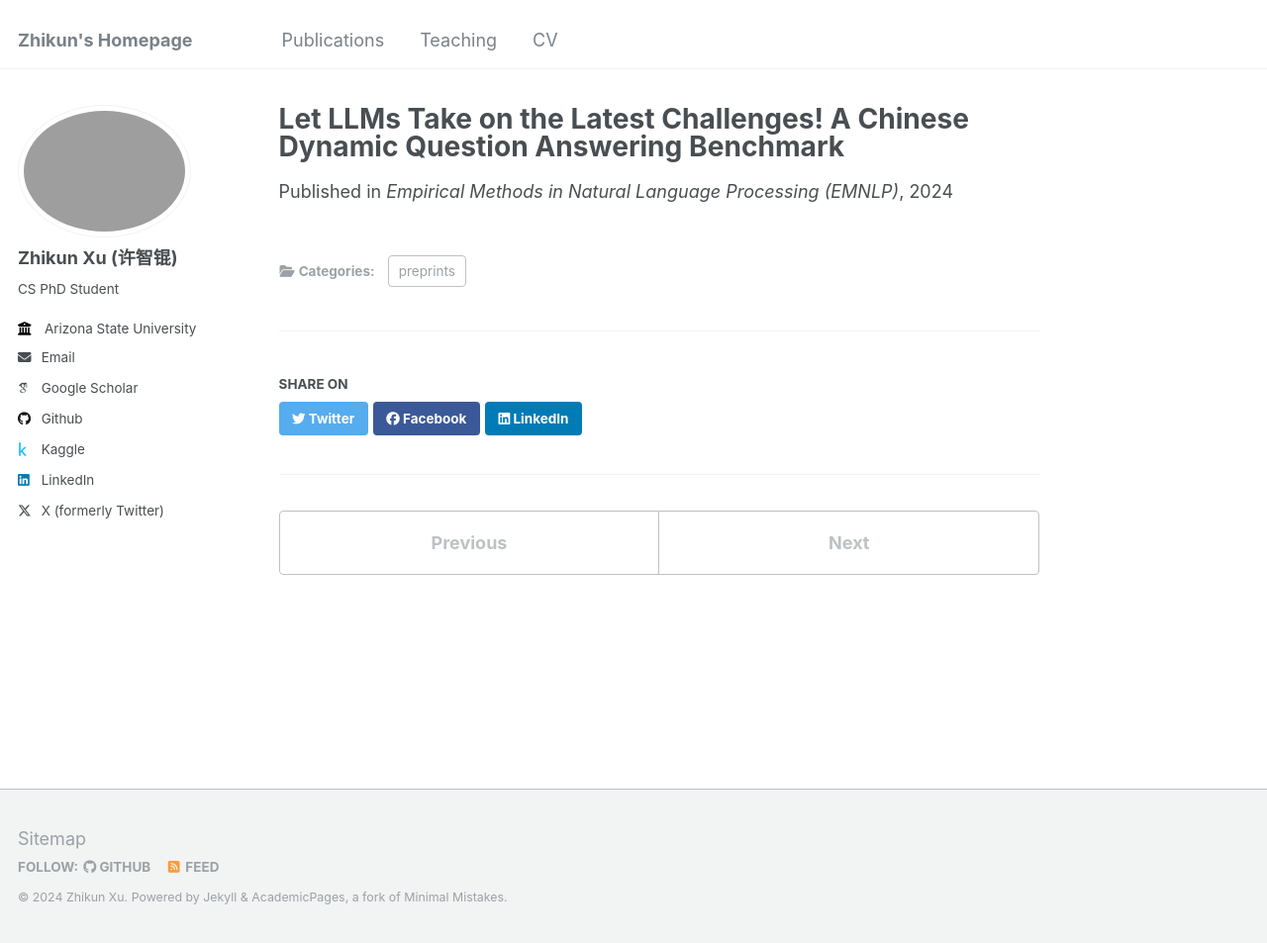
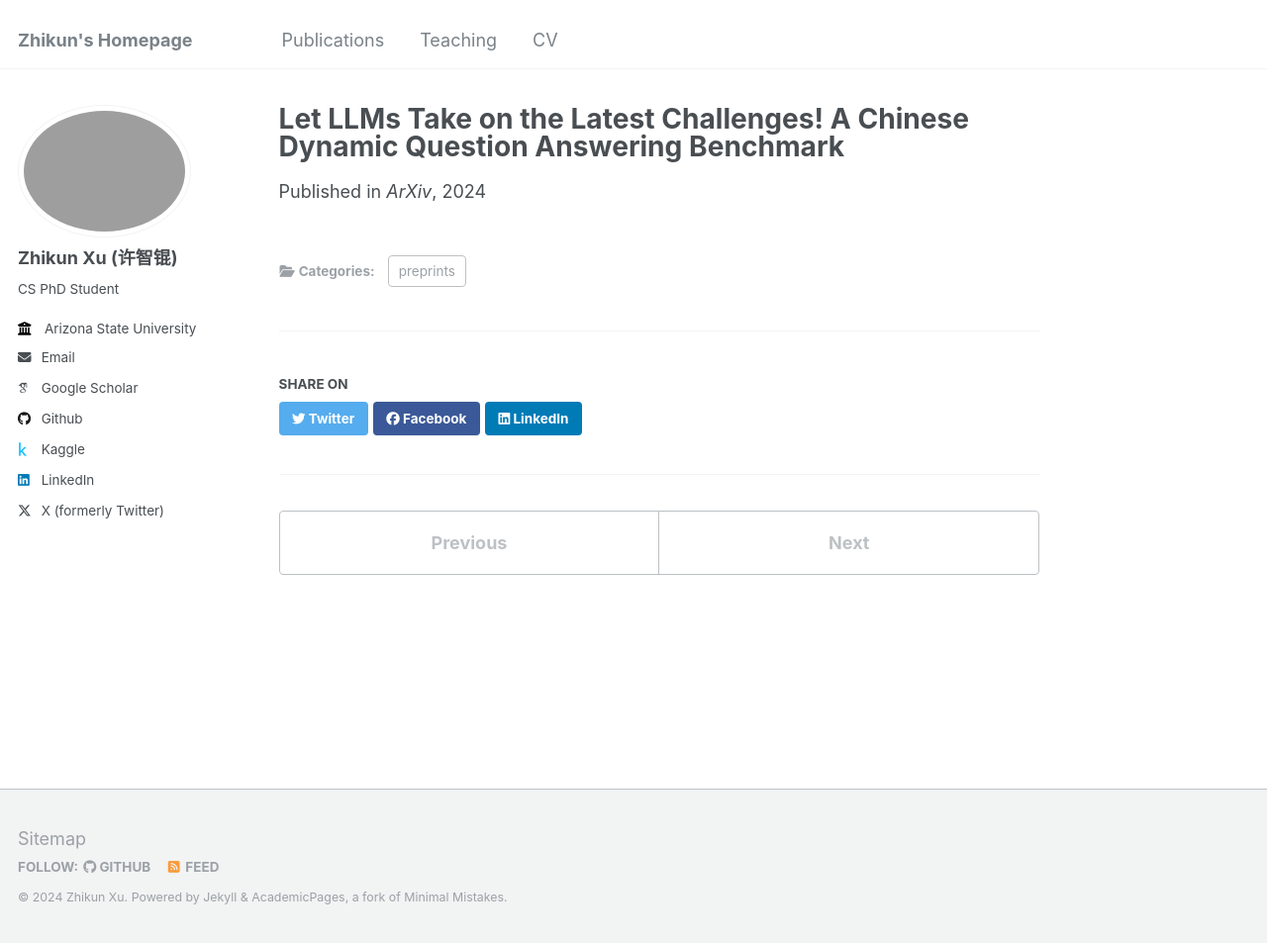
Before and after one commit to Jerrrrykun/jerrrrykun.github.io, a Jekyll site: the page built from _publications/2024-09-20-paper-3.md, in a window 1280 px wide and 953 px high. Shown: the whole window at 99% size. Built offline with Jekyll 4.4.1, drawn with Linux system fonts in a browser that asks for light colours; some web fonts are replaced.

Commit message:
Update 2024-09-20-paper-3.md

```diff
--- a/_publications/2024-09-20-paper-3.md
+++ b/_publications/2024-09-20-paper-3.md
@@ -6,7 +6,7 @@ category: preprints
 permalink: /publication/2024-09-20-paper-3
 excerpt:
 date: 2024-09-20
-venue: Empirical Methods in Natural Language Processing (EMNLP)
+venue: ArXiv
 slidesurl:
 paperurl: 'https://arxiv.org/abs/2402.19248'
 citation:
```
